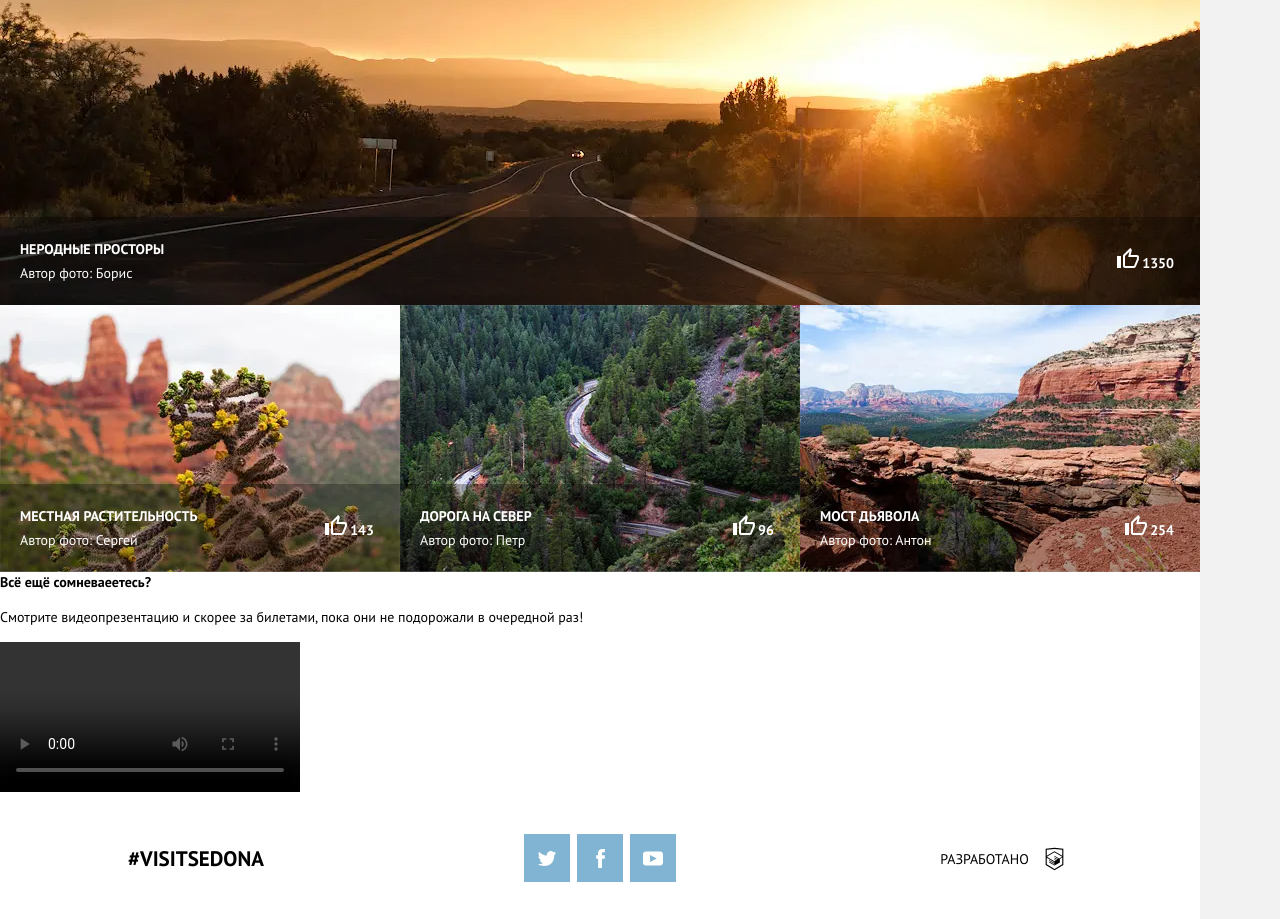
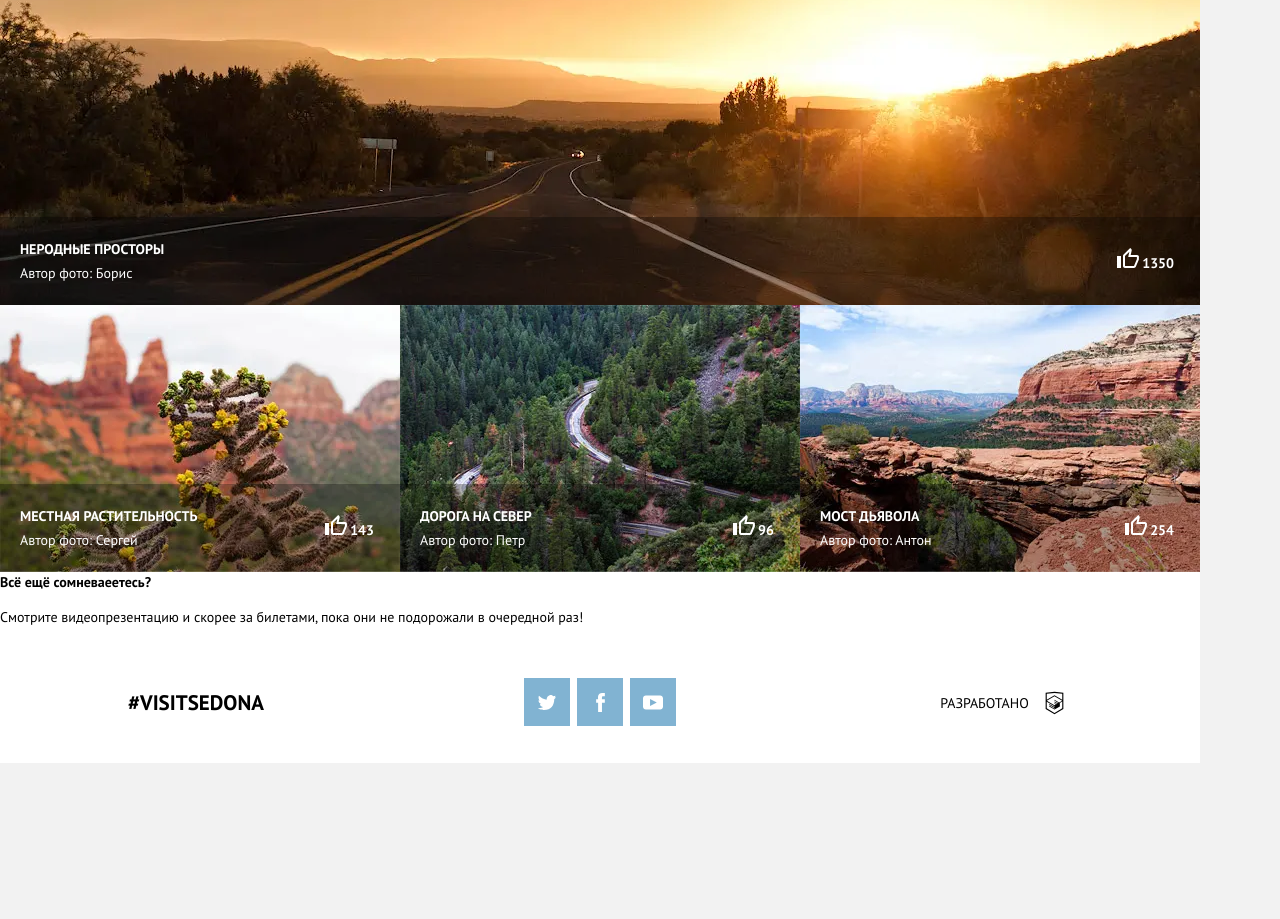
Before and after one commit to cheezysloyka/1345183-sedona-19, a website: page source/photo.html in a window 1280 px wide. Shown: the part 763-1682 px from the top of the page. After the commit the page ends 1526 px from the top, so only its background shows below. Drawn offline with nearby package versions, Linux system fonts and the light colour scheme; files that its build step writes are made by us from their sources.

Commit message:
спрятала video

```diff
--- a/source/photo.html
+++ b/source/photo.html
@@ -231,7 +231,7 @@
         <p class="presentation__description">Смотрите видеопрезентацию и скорее за билетами, пока
         они не подорожали в очередной раз!</p>
 
-        <video width="" height="" controls="controls" poster=""></video>
+        <video class="visually-hidden" width="" height="" controls="controls" poster=""></video>
       </section>
 
       <footer class="page-footer">
```
Also changed, not shown: source/index.html (+1 -1 lines).
